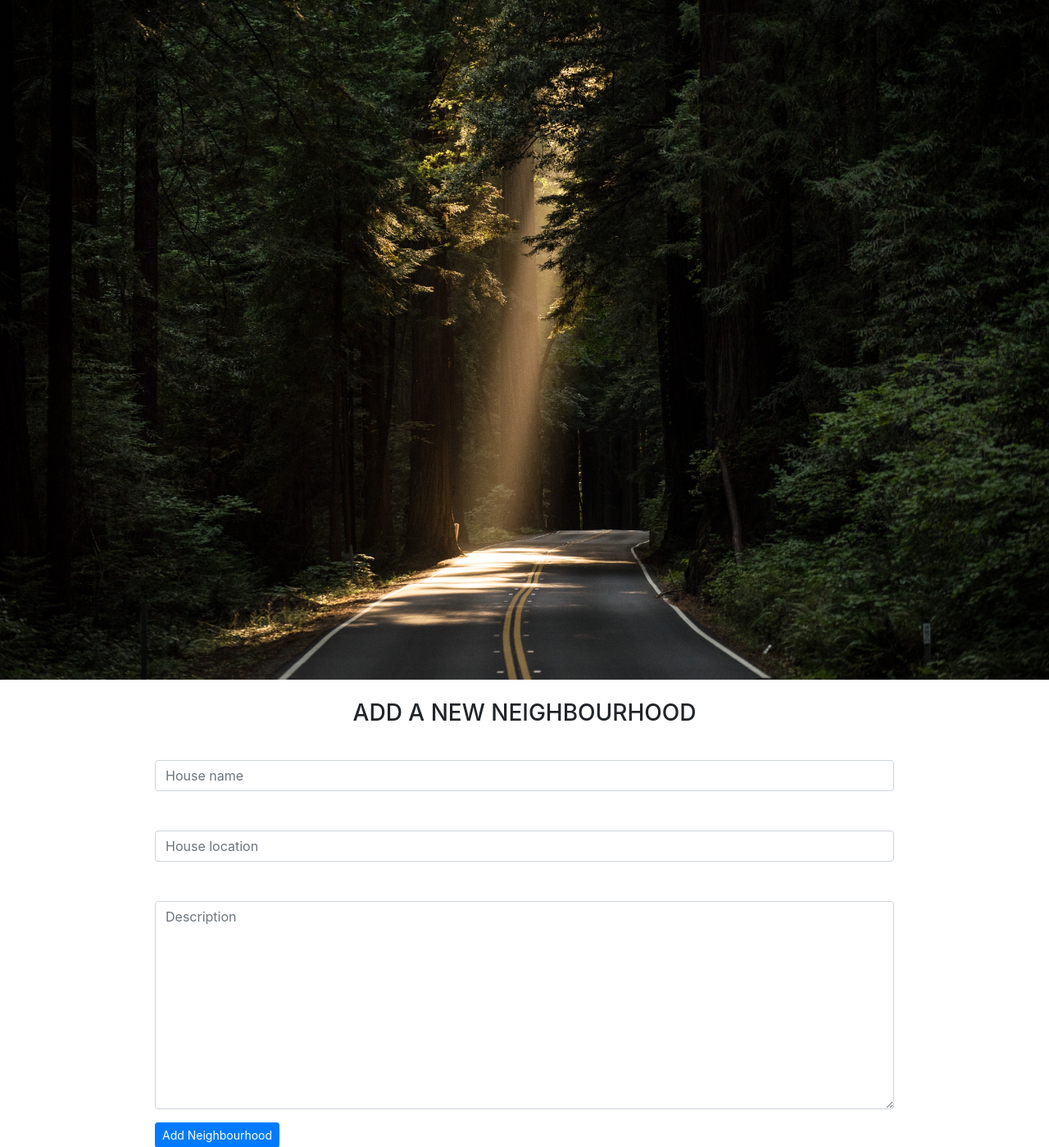
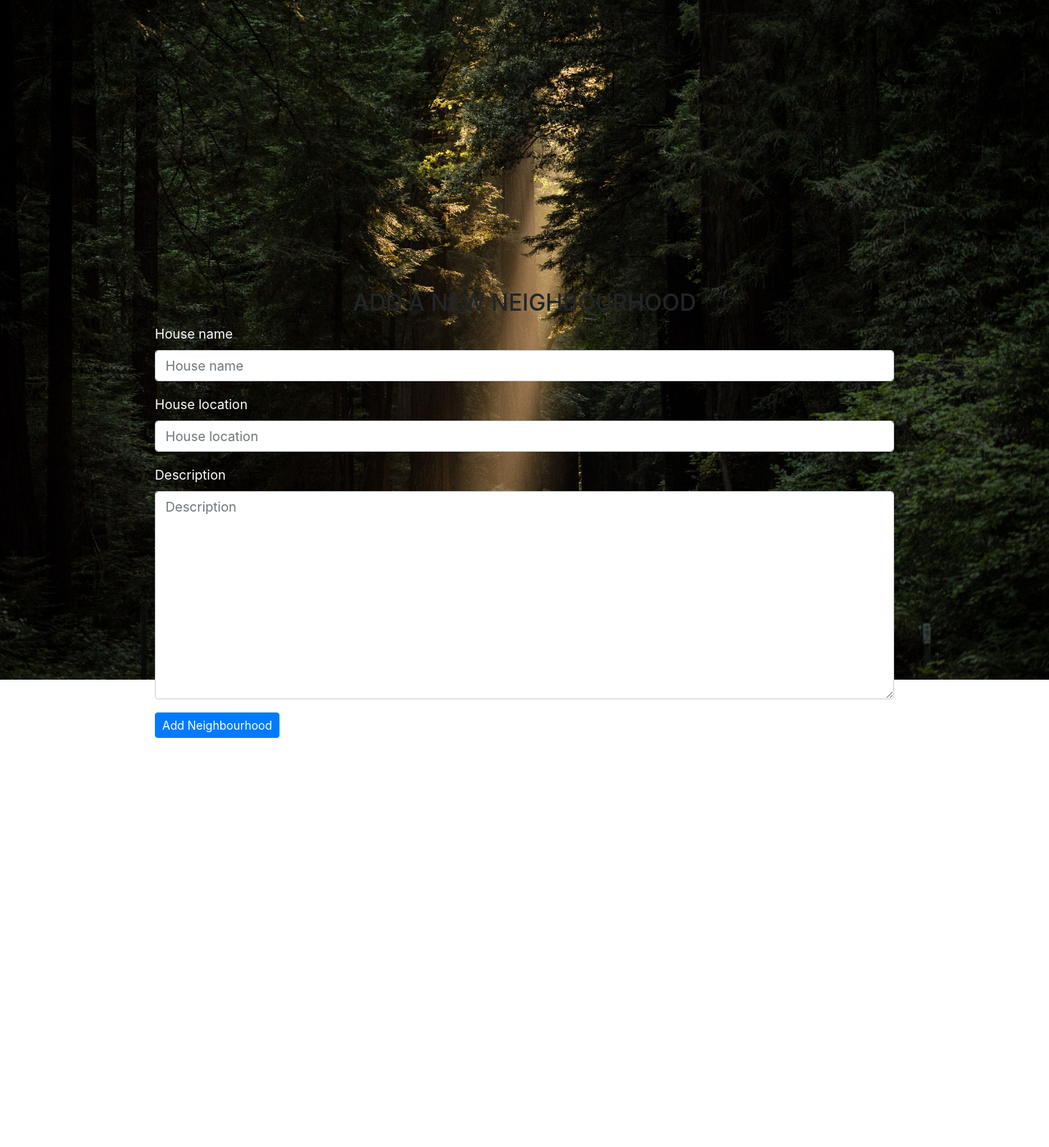
Before and after one commit to Jerry-Wemisiko/Neighbourhood, a Django app: page /newhouse/ in a window 1280 px wide. Shown: the part 73-1472 px from the top of the page at 82% size. After the commit the page ends 973 px from the top, so only its background shows below. Run offline with Django 3.2, Linux system fonts and the light colour scheme; the visitor is signed in with stand-in values (Sample User, id 1); some libraries are stand-ins or nearby versions; some web fonts are replaced.

Commit message:
skyle form

```diff
--- a/magiccity/templates/new_neighbourhood.html
+++ b/magiccity/templates/new_neighbourhood.html
@@ -5,11 +5,10 @@
     <link rel="preconnect" href="https://fonts.googleapis.com">
     <link rel="preconnect" href="https://fonts.gstatic.com" crossorigin>
     <link href="https://fonts.googleapis.com/css2?family=Recursive:wght@300&display=swap" rel="stylesheet">
-
     <div class="container">
         <div class="row">
             <div class="col-md-1"></div>
-            <div class="col-md-10 rgba-stylish-strong  p-4">
+            <div class="col-md-10 rgba-stylish-strong  p-4" style="margin-top: -500px;">
                 <h3 class="text-center pt-4;font-family: 'Recursive', sans serif;">ADD A NEW NEIGHBOURHOOD </h3>
                 <form style="color:white; margin-top: 0;" action="" method="post" enctype="multipart/form-data" novalidate>
                     {% csrf_token %}
```
